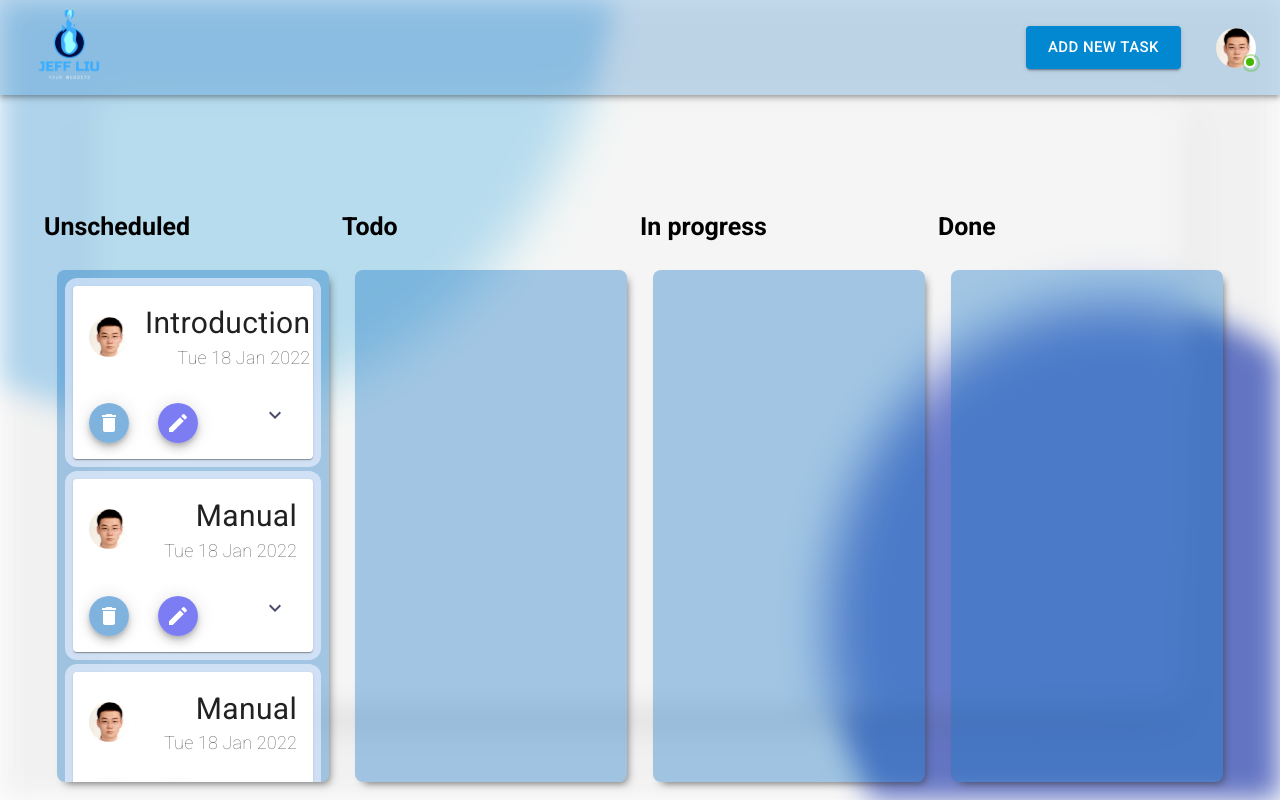
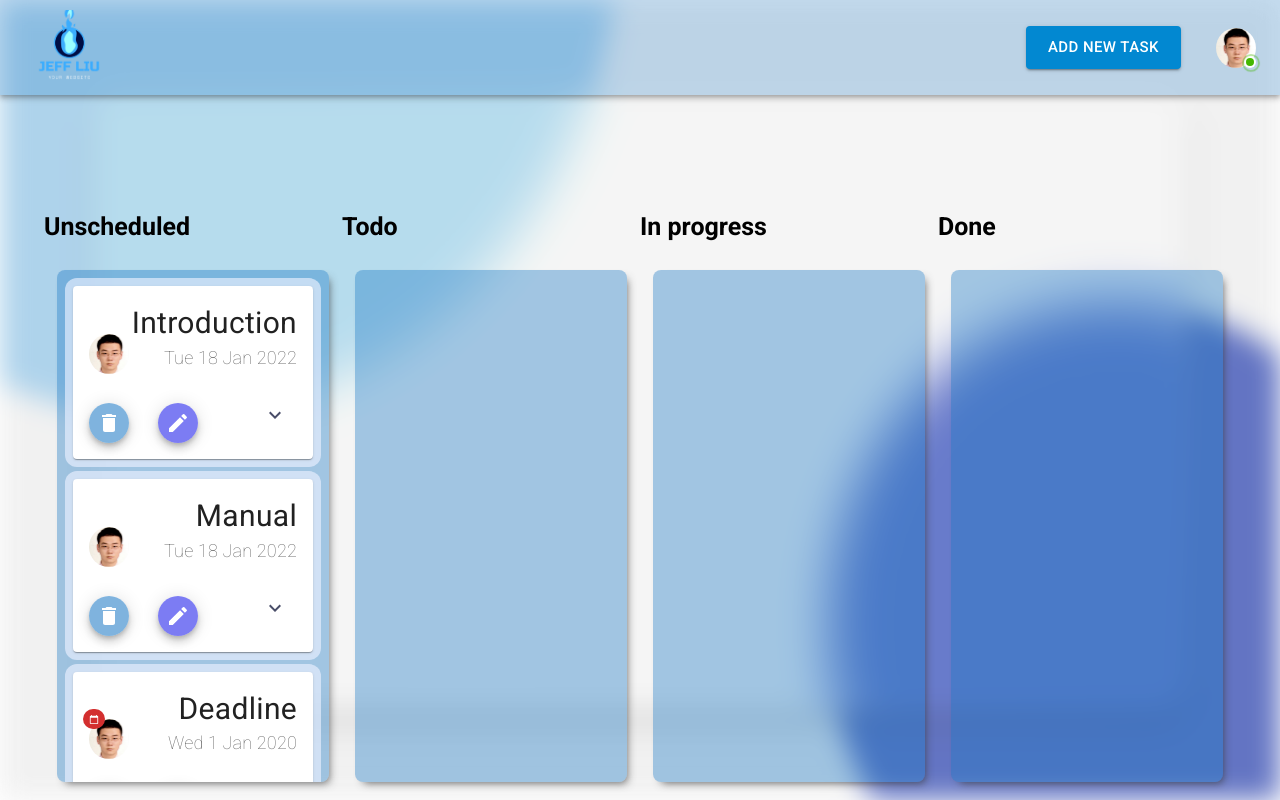
Before and after one commit to JeffLiusGitHub/trello, a React (Create React App) app: page / in a window 1280 px wide. Built offline with nearby package versions, Linux system fonts and the light colour scheme.

Commit message:
add overdue badge
add overdue badge

```diff
--- a/src/App.js
+++ b/src/App.js
@@ -19,21 +19,16 @@ const itemsFromBackend = [
   {
     id: uuidv4(),
     title: "Manual",
-    content: "User can add, delete and edit new task on the website ",
+    content:
+      "User can add, delete and edit new task on the website. User can set title, content and date on each card. User can also drag and drop the card to the next section if you finish it. Have fun!!! ",
     date: new Date(),
   },
+
   {
     id: uuidv4(),
-    title: "Manual",
-    content: "User can set title, content and date on each card",
-    date: new Date(),
-  },
-  {
-    id: uuidv4(),
-    title: "Manual",
-    content:
-      "User can also drag and drop the card to the next section if you finish it. Have fun!!!",
-    date: new Date(),
+    title: "Deadline",
+    content: "If a card is overdue, a badge will appear on the top left.",
+    date: new Date("2020-1-1"),
   },
   {
     id: uuidv4(),
@@ -73,7 +68,6 @@ const onDragEnd = (result, columns, setColumns) => {
   } else {
     const column = columns[source.droppableId];
     const copiedItems = [...column.items];
-    console.log(copiedItems);
     const [removed] = copiedItems.splice(source.index, 1);
     copiedItems.splice(destination.index, 0, removed);
     setColumns({
@@ -174,7 +168,6 @@ function App() {
         content: contents,
         date: date,
       });
-      console.log(unScheduledColumn);
       setColumns({
         ...columns,
         [unScheduledId]: {
@@ -228,28 +221,26 @@ function App() {
         editCurrentTask={() => editCurrentTask(index, columnId)}
       ></ModalEdit>
       <Header handleOpen={() => handleOpen()} />
-      <div className={classes.column}
-      >
+      <div className={classes.column}>
         <DragDropContext
           onDragEnd={(result) => onDragEnd(result, columns, setColumns)}
         >
           {Object.entries(columns).map(([id, column]) => {
             return (
-              <div className={classes.taskContainer}
-              >
+              <div className={classes.taskContainer}>
                 <h1 className={classes.columnName}>{column.name}</h1>
                 <div style={{ margin: "8px" }}>
                   <Droppable droppableId={id} key={id}>
                     {(provided, snapshot) => {
                       return (
-                        <div className={classes.columnContainer}
+                        <div
+                          className={classes.columnContainer}
                           {...provided.droppableProps}
                           ref={provided.innerRef}
                           style={{
                             background: snapshot.isDraggingOver
                               ? "#c4d2ffa7"
-                              :"#1c78c362" ,
-
+                              : "#1c78c362",
                           }}
                         >
                           {column.items.map((item, index) => {
@@ -262,19 +253,20 @@ function App() {
                               >
                                 {(provided, snapshot) => {
                                   return (
-                                    <div className={classes.cardContainer}
+                                    <div
+                                      className={classes.cardContainer}
                                       key={item.id}
                                       ref={provided.innerRef}
                                       {...provided.draggableProps}
                                       {...provided.dragHandleProps}
                                       style={{
-
                                         backgroundColor: snapshot.isDragging
                                           ? "#5671c9a3"
                                           : "#ebf0ffa7",
                                         ...provided.draggableProps.style,
                                       }}
                                     >
+                                      {/* <div style={{backgroundColor:Date.parse(formatDate(item.date))>Date.parse(new Date())?'black':'red'}}> */}
                                       <Card
                                         title={item.title}
                                         date={formatDate(item.date)}
@@ -285,6 +277,7 @@ function App() {
                                         deleteCurrentTask={deleteCurrentTask}
                                         handleEditOpen={handleEditOpen}
                                       />
+                                      {/* </div> */}
                                     </div>
                                   );
                                 }}
--- a/src/Component/CardComponent.js
+++ b/src/Component/CardComponent.js
@@ -1,4 +1,4 @@
-import { useState } from "react";
+import { useState, useEffect } from "react";
 import { styled } from "@mui/material/styles";
 import Card from "@mui/material/Card";
 import CardHeader from "@mui/material/CardHeader";
@@ -11,9 +11,12 @@ import ExpandMoreIcon from "@mui/icons-material/ExpandMore";
 import DeleteIcon from "@mui/icons-material/Delete";
 import EditIcon from "@mui/icons-material/Edit";
 import { Stack } from "@mui/material";
+import Badge from "@mui/material/Badge";
 import Box from "@mui/material/Box";
 import Fab from "@mui/material/Fab";
 import image from "../image/avatar.jpg";
+import CalendarTodayIcon from "@mui/icons-material/CalendarToday";
+import formatDate from "./FormatDate";
 
 const ExpandMore = styled((props) => {
   const { expand, ...other } = props;
@@ -37,6 +40,10 @@ const CardComponent = ({
   handleEditOpen,
 }) => {
   const [expanded, setExpanded] = useState(false);
+  const [invisible, setInvisible] = useState(true);
+  useEffect(() => {
+    setInvisible(Date.parse(date) < Date.parse(formatDate(new Date())));
+  },[date]);
 
   const handleExpandClick = () => {
     setExpanded(!expanded);
@@ -45,17 +52,31 @@ const CardComponent = ({
   return (
     <Card sx={{ maxWidth: 500 }}>
       <CardHeader
-        avatar={<Avatar alt="cool designer Jeff" src={image} />}
+        // avatar={ <Badge color="error" variant="dot"invisible={!invisible}>
+        //     <Avatar alt="cool designer Jeff" src={image} overlap="circular"/>
+        //     </Badge>
+        //     }
+        avatar={
+          <Badge
+            color="error"
+            variant="standard"
+            invisible={!invisible}
+            sx={{height:'5px',width:'5px'}}
+            badgeContent={<CalendarTodayIcon sx={{height:'15px',width:'10px'}}/>}
+          >
+            <Avatar alt="Jeff, cool designer" src={image} overlap="circular" />
+          </Badge>
+        }
         title={title}
         subheader={date}
         titleTypographyProps={{
           align: "right",
-          fontSize: {sm:'30px',md:'16px',lg:"30px"},
+          fontSize: { sm: "30px", md: "16px", lg: "30px" },
           fontWeight: 400,
         }}
         subheaderTypographyProps={{
           align: "right",
-          fontSize: {sm:'30px',md:'9px',lg:"18px"},
+          fontSize: { sm: "30px", md: "9px", lg: "18px" },
           fontWeight: 200,
         }}
       />
@@ -68,16 +89,20 @@ const CardComponent = ({
           borderRadius: 0,
         }}
       >
-        <Stack spacing={{md:-1.5,lg:1.6}} direction="row">
+        <Stack spacing={{ md: -1.5, lg: 1.6 }} direction="row">
           <IconButton
             aria-label="Delete card"
             color="primary"
             size="medium"
-
             onClick={(event) => deleteCurrentTask(index, columnId)}
           >
             <Fab
-              sx={{ color: "white", background: " #3587cba1",height:{ md:'8px',lg:"40px"},width:{ md:'34px',lg:"40px"}, }}
+              sx={{
+                color: "white",
+                background: " #3587cba1",
+                height: { md: "8px", lg: "40px" },
+                width: { md: "34px", lg: "40px" },
+              }}
               size="small"
               aria-label="add"
             >
@@ -91,7 +116,12 @@ const CardComponent = ({
             onClick={(event) => handleEditOpen(index, columnId)}
           >
             <Fab
-              sx={{ color: "white", background: "#3d3dedac",height:{ md:'8px',lg:"40px"},width:{ md:'34px',lg:"40px"},}}
+              sx={{
+                color: "white",
+                background: "#3d3dedac",
+                height: { md: "8px", lg: "40px" },
+                width: { md: "34px", lg: "40px" },
+              }}
               size="small"
               aria-label="add"
             >
@@ -117,7 +147,18 @@ const CardComponent = ({
       </Box>
       <Collapse in={expanded} timeout="auto" unmountOnExit>
         <CardContent>
-          <Typography variant="h5"sx={{fontSize:{md:'15px'},tableLayout:'fixed',wordWrap:'break-word',textAlign:'justify',textJustify:'inter-ideograph'}}color="text.secondary" fontWeight={400}>
+          <Typography
+            variant="h5"
+            sx={{
+              fontSize: { md: "15px" },
+              tableLayout: "fixed",
+              wordWrap: "break-word",
+              textAlign: "justify",
+              textJustify: "inter-ideograph",
+            }}
+            color="text.secondary"
+            fontWeight={400}
+          >
             {content}
           </Typography>
         </CardContent>
```
Also changed, not shown: 1 other file (tests, documents, lock files or other folders).
